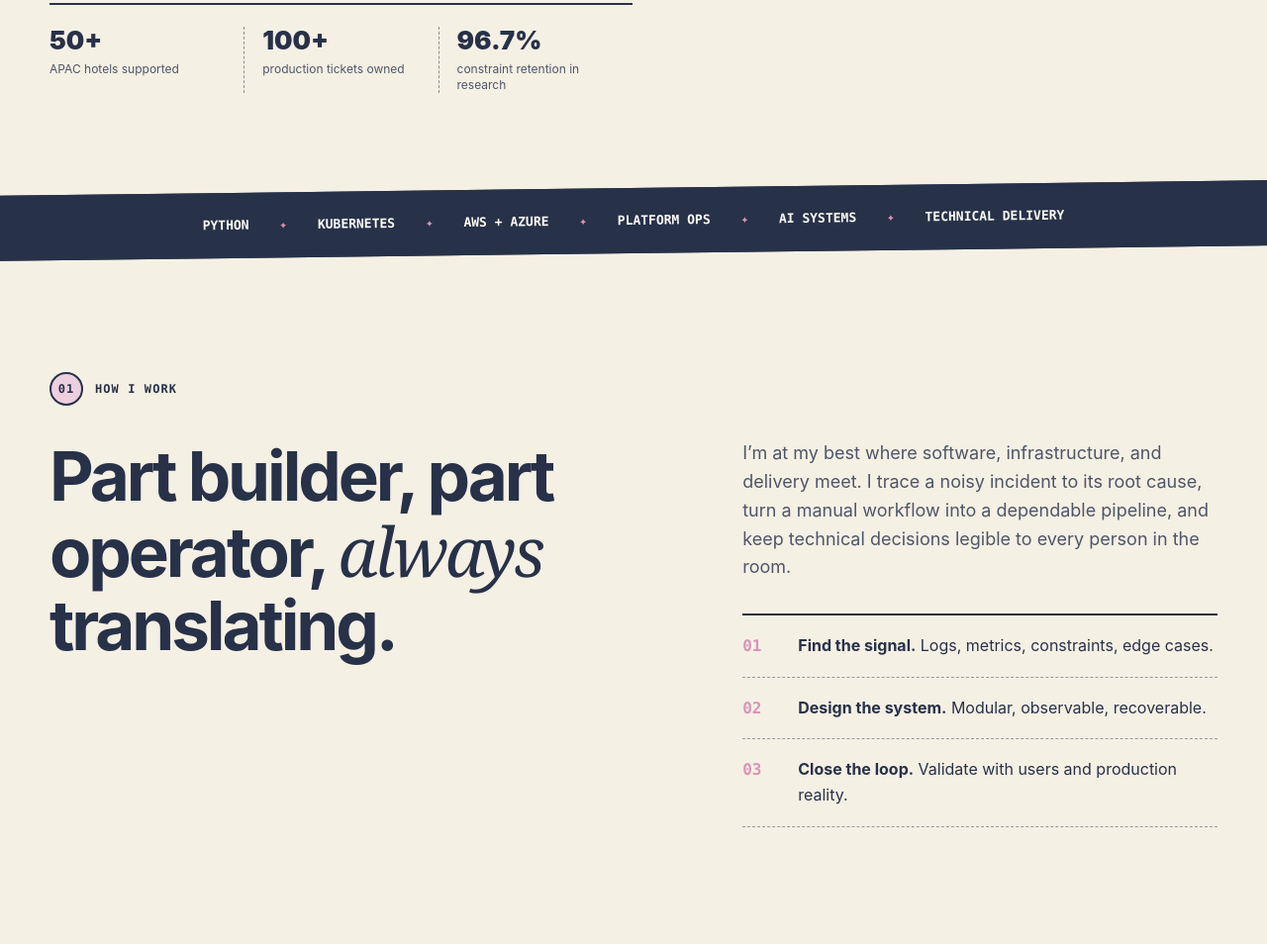
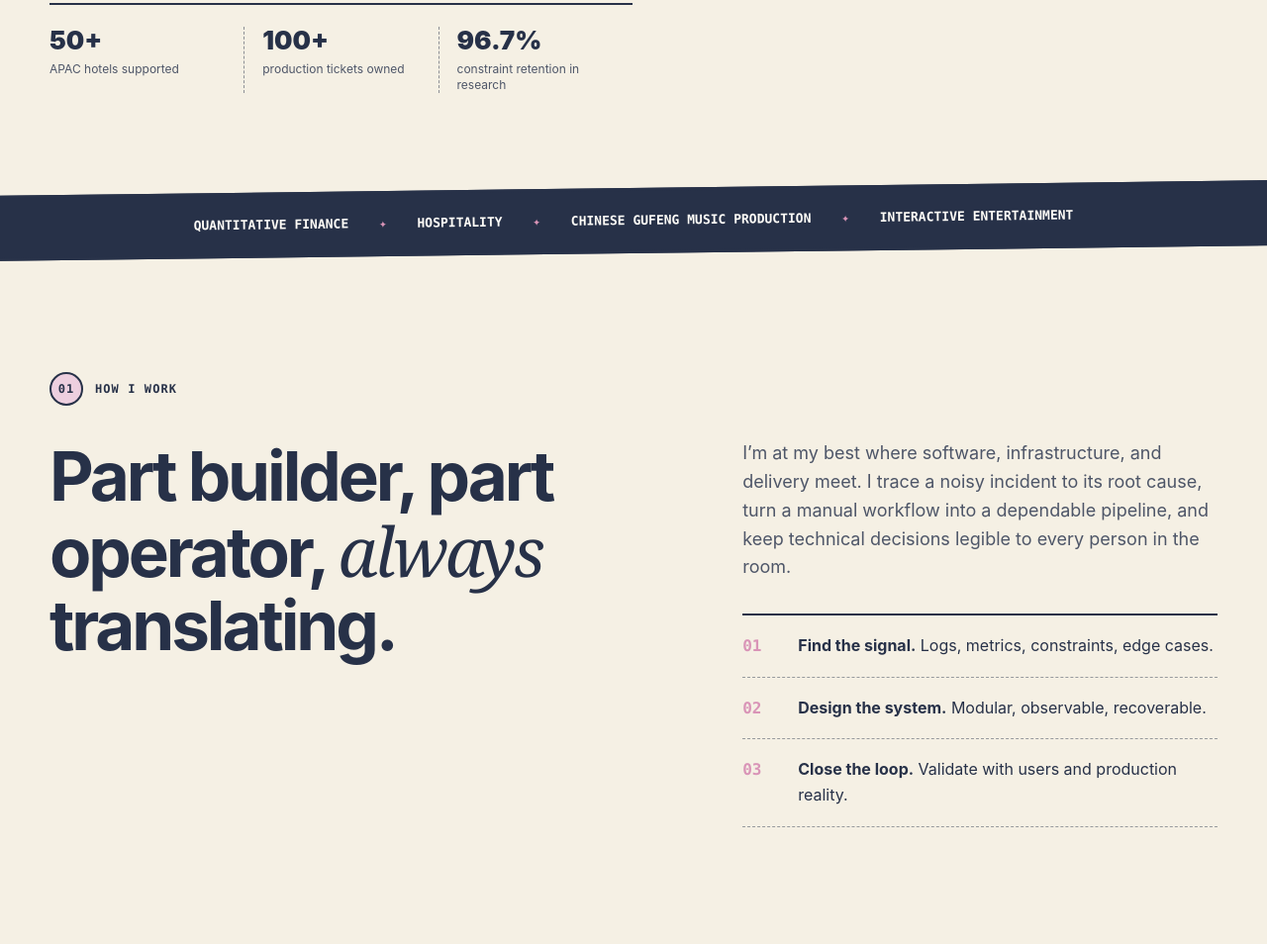
Before and after one commit to Miawork/miaspacewebsite, a plain HTML site: page dist/index.html in a window 1280 px wide. Shown: the part 902-1856 px from the top of the page at 99% size. Drawn offline with Linux system fonts and the light colour scheme.

Commit message:
Replace skills ribbon with interests

```diff
--- a/dist/index.html
+++ b/dist/index.html
@@ -107,9 +107,9 @@
         </div>
       </section>
 
-      <div class="tech-ribbon" aria-label="Core technologies">
-        <span>PYTHON</span><i>✦</i><span>KUBERNETES</span><i>✦</i><span>AWS + AZURE</span><i>✦</i>
-        <span>PLATFORM OPS</span><i>✦</i><span>AI SYSTEMS</span><i>✦</i><span>TECHNICAL DELIVERY</span>
+      <div class="interest-ribbon" aria-label="Interests and cross-industry experience">
+        <span>QUANTITATIVE FINANCE</span><i>✦</i><span>HOSPITALITY</span><i>✦</i>
+        <span>CHINESE GUFENG MUSIC PRODUCTION</span><i>✦</i><span>INTERACTIVE ENTERTAINMENT</span>
       </div>
 
       <section class="section intro" id="about">
--- a/dist/styles.css
+++ b/dist/styles.css
@@ -534,7 +534,7 @@ h1 {
   transform: rotate(-8deg);
 }
 
-.tech-ribbon {
+.interest-ribbon {
   display: flex;
   width: calc(100% + 20px);
   min-height: 66px;
@@ -555,7 +555,7 @@ h1 {
   transform: rotate(-0.7deg);
 }
 
-.tech-ribbon i {
+.interest-ribbon i {
   color: var(--pink);
   font-style: normal;
 }
@@ -1247,7 +1247,7 @@ h1 {
     left: -10px;
   }
 
-  .tech-ribbon {
+  .interest-ribbon {
     justify-content: flex-start;
   }
 
```
